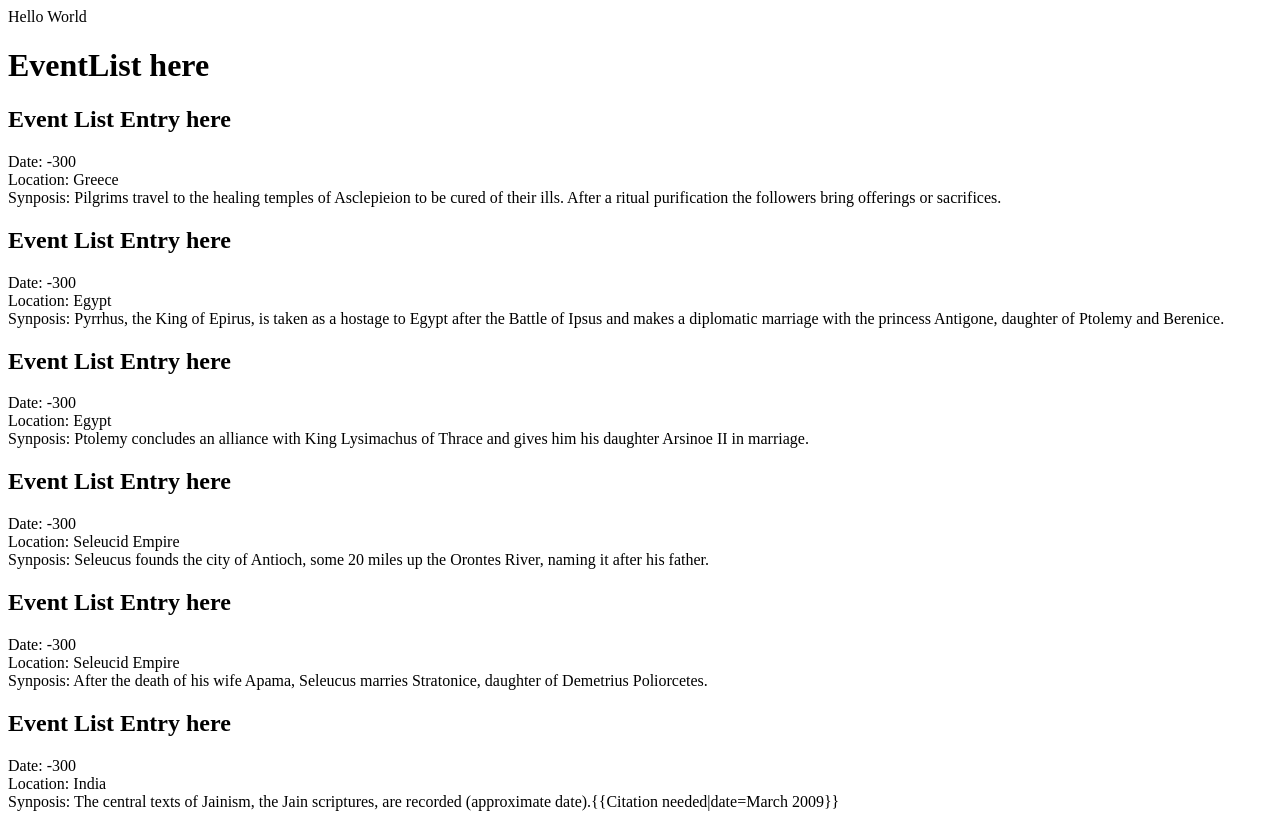
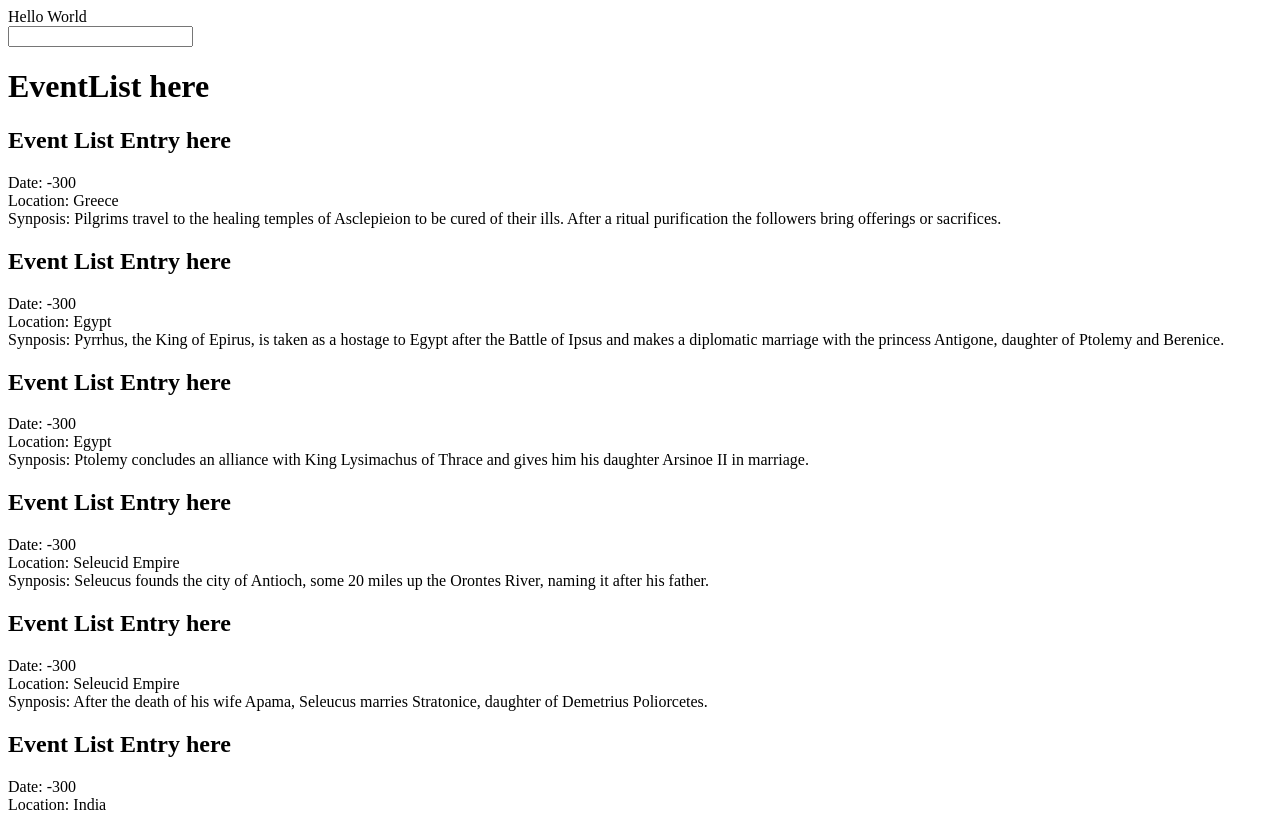
Before and after one commit to chengmuy/historical-events, a React app: page / in a window 1280 px wide. Shown: the top 813 px of the page. Built offline with nearby package versions, Linux system fonts and the light colour scheme; the HTML template or start-up script is replaced by a standard one.

Commit message:
Create Search component

```diff
--- a/client/src/App.jsx
+++ b/client/src/App.jsx
@@ -2,6 +2,7 @@ import React, { useState } from "react";
 import ReactDOM from "react-dom";
 
 import EventList from "./components/EventList";
+import Search from "./components/Search";
 
 const App = () => {
   const [eventList, setEventList] = useState([
@@ -187,6 +188,7 @@ const App = () => {
   return (
     <div>
       Hello World
+      <Search />
       <EventList eventList={eventList} />
     </div>
   );
--- /dev/null
+++ b/client/src/components/Search.jsx
@@ -0,0 +1,27 @@
+import React from "react";
+import { Formik } from "formik";
+
+const Search = ({ handleSearch = searchTerm => console.log(searchTerm) }) => {
+  return (
+    <div>
+      <Formik initialValues={{ searchTerm: "" }}>
+        {({ values, handleChange, handleBlur, handleSubmit }) => (
+          <form onSubmit={handleSubmit}>
+            <input
+              type="text"
+              name="searchTerm"
+              onChange={e => {
+                handleChange(e);
+                handleSearch(e.target.value);
+              }}
+              value={values.searchTerm}
+              onBlur={handleBlur}
+            />
+          </form>
+        )}
+      </Formik>
+    </div>
+  );
+};
+
+export default Search;
--- a/package.json
+++ b/package.json
@@ -11,6 +11,7 @@
   "author": "Joe Yan",
   "license": "ISC",
   "dependencies": {
+    "formik": "^2.1.4",
     "json-server": "^0.16.1",
     "react": "^16.13.0",
     "react-dom": "^16.13.0",
```
Also changed, not shown: 1 other file (tests, documents, lock files or other folders).
